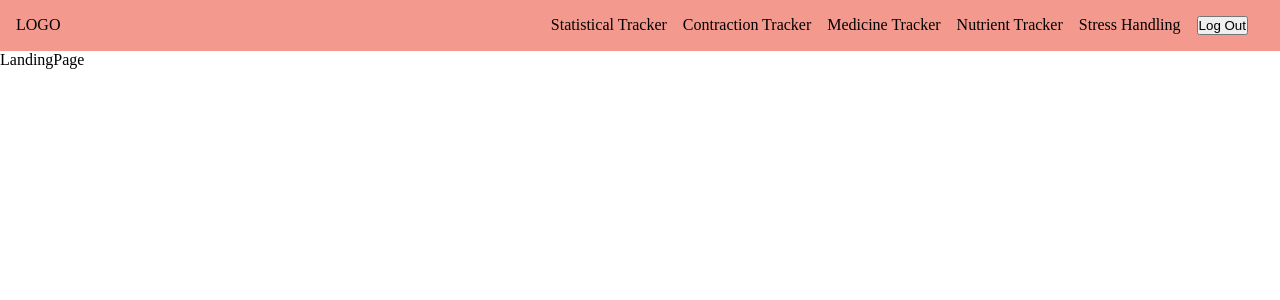
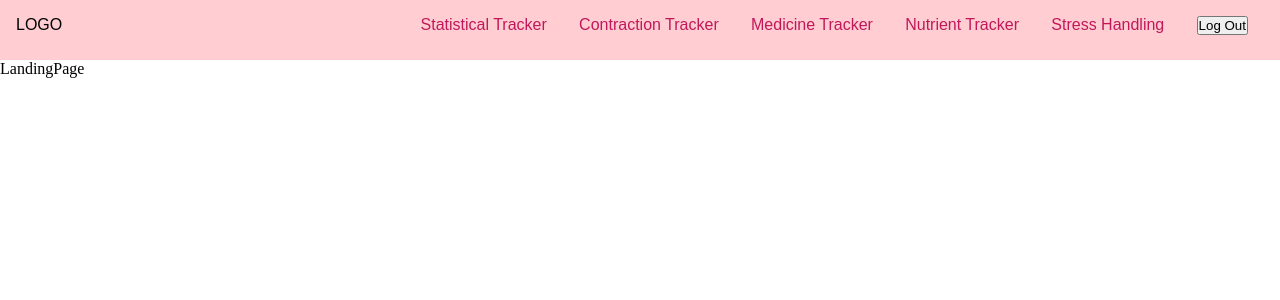
Before and after one commit to BIKRAM-SAHA/Hackout, a React (Vite) app in the folder hackout-fe/: page / in a window 1280 px wide. Shown: the top 300 px of the page. Built offline with nearby package versions, Linux system fonts and the light colour scheme.

Commit message:
Changes made in navbar design

```diff
--- a/hackout-fe/src/module/Navbar/Navbar.scss
+++ b/hackout-fe/src/module/Navbar/Navbar.scss
@@ -1,28 +1,54 @@
 $primaryTextColor: black;
 $secondaryTextColor: white;
-$background-color: #f4998d;
+$background-color: #ffcdd2;
+$visitedColor: #c2185b;
+$navbarTextColor:  #C2185B;
+
+;
 
 .navbar {
   display: flex;
   justify-content: space-between;
   padding: 1rem;
+  height: 3.75rem;
+  flex-shrink: 0;
   background-color: $background-color;
   .logo {
+    text-decoration: none;
+    text-align: center;
+    font-family: Arial, Helvetica, sans-serif;
+    font-size: 1rem;
+    font-style: normal;
+    font-weight: 500;
+    line-height: normal;
   }
   .routes {
     display: flex;
-    gap: 1rem;
+    gap: 2.02rem;
     list-style: none;
     padding: 0 1rem;
     .links {
       color: $primaryTextColor;
       text-decoration: none;
+      text-align: center;
+      font-family: Arial, Helvetica, sans-serif;
+      font-size: 1rem;
+      font-style: normal;
+      font-weight: 500;
+      line-height: normal;
+      color: $navbarTextColor;
       &.active,
       &:visited.active {
+        background-color: $visitedColor;
+        padding-top: 1rem;
+        padding-bottom: 1.7rem;
+        padding-left: 1rem;
+        padding-right: 1rem;
+        flex-shrink: 0;
         color: $secondaryTextColor;
       }
       &:visited {
-        color: $primaryTextColor;
+        color: $navbarTextColor;
       }
     }
   }
```
